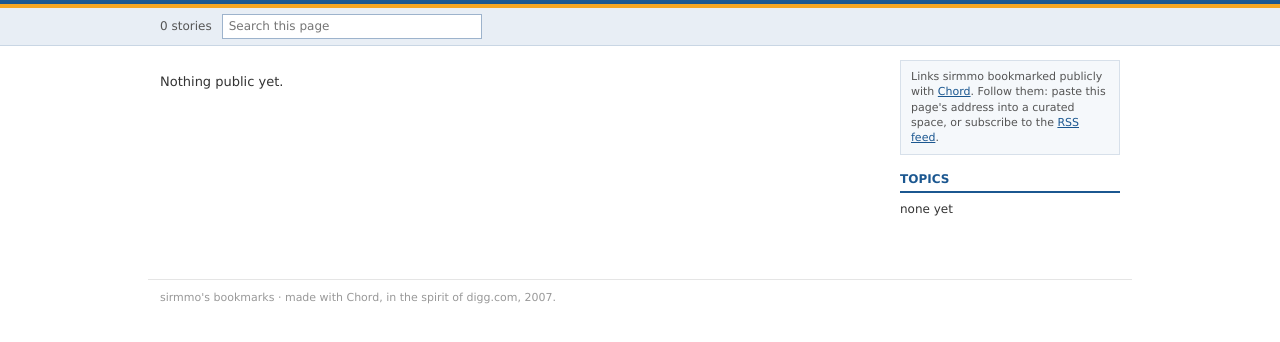
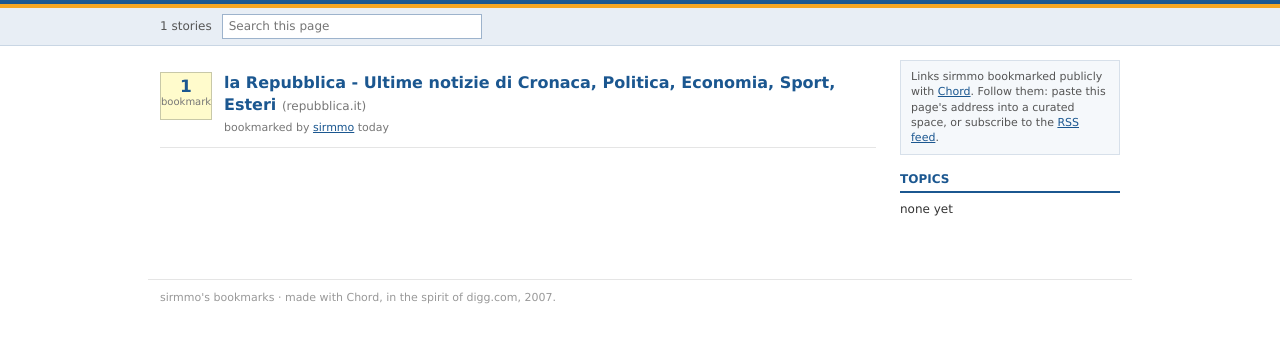
Before and after one commit to sirmmo/chord-bookmarks, a plain HTML site: page index.html in a window 1280 px wide. Shown: the part 50-392 px from the top of the page. Drawn offline with Linux system fonts and the light colour scheme.

Commit message:
Chord: update index.html

```diff
--- a/index.html
+++ b/index.html
@@ -30,10 +30,16 @@
 </head>
 <body>
 <div id="hdr"><div class="in"><a class="logo" href="./">sirmmo<em>.</em>links</a><nav><a href="./">All</a><a href="feed.xml">RSS</a><a href="bookmarks.json">JSON</a></nav></div></div>
-<div id="sub"><div class="in"><span>0 stories</span><input id="q" type="search" placeholder="Search this page" autocomplete="off"></div></div>
+<div id="sub"><div class="in"><span>1 stories</span><input id="q" type="search" placeholder="Search this page" autocomplete="off"></div></div>
 <div class="wrap">
 <div id="list">
-<p>Nothing public yet.</p>
+<div class="bm story" data-tags="" data-text="la repubblica - ultime notizie di cronaca, politica, economia, sport, esteri repubblica.it  ">
+  <div class="diggbox"><strong>1</strong><span>bookmark</span></div>
+  <div class="body">
+    <h3><a href="https://www.repubblica.it/" rel="noopener">la Repubblica - Ultime notizie di Cronaca, Politica, Economia, Sport, Esteri</a> <span class="src">(repubblica.it)</span></h3>
+    <p class="meta">bookmarked by <a href="https://github.com/sirmmo">sirmmo</a> today</p>
+  </div>
+</div>
 </div>
 <aside>
 <div class="box">Links sirmmo bookmarked publicly with <a href="https://ingmmo.com/chord/">Chord</a>. Follow them: paste this page's address into a curated space, or subscribe to the <a href="feed.xml">RSS feed</a>.</div>
```
